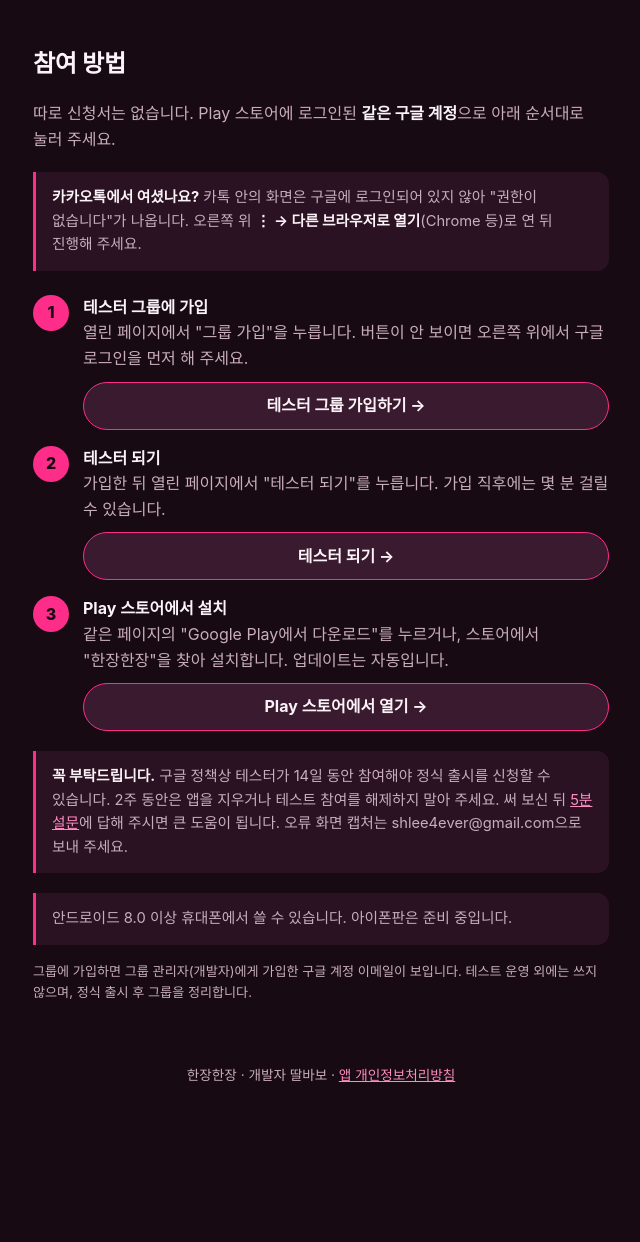
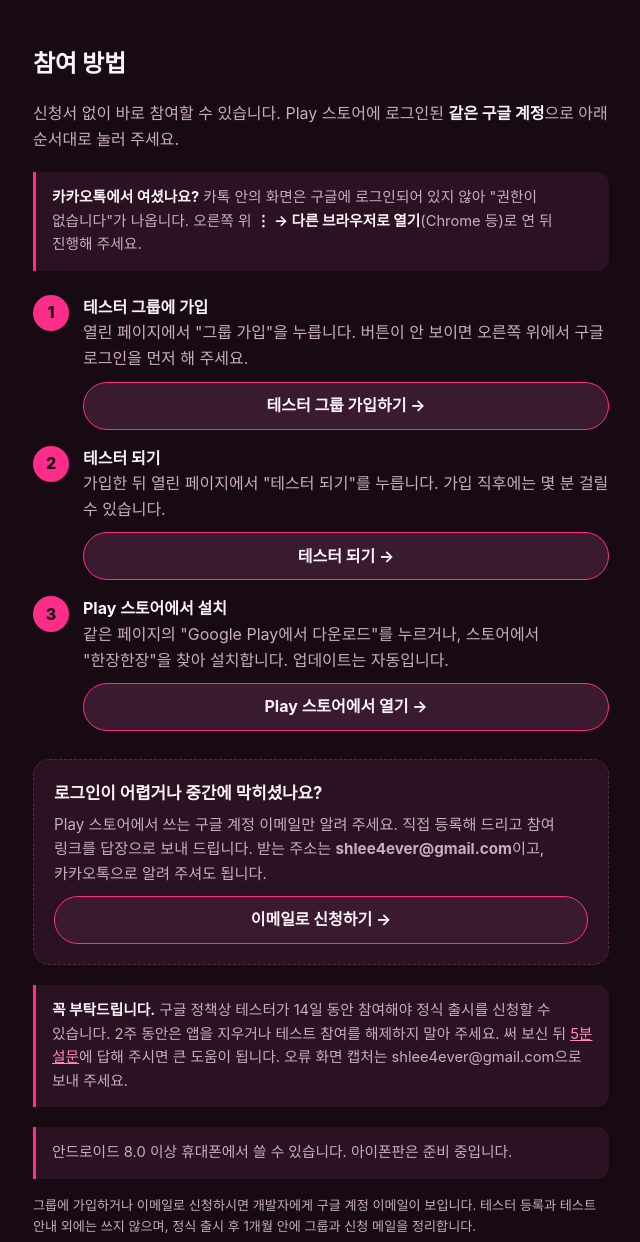
Before and after one commit to hanjanghanjang/hanjanghanjang.github.io, a plain HTML site: page beta/index.html in a window 1280 px wide. Shown: the part 1644-2886 px from the top of the page, without its empty margins (319-959 px from the left). Before the commit the page ends 2800 px from the top, so only its background shows below. Drawn offline with Linux system fonts and the light colour scheme.

Commit message:
테스터 안내에 이메일·카톡 신청 길 추가
Co-Authored-By: Claude Opus 5.5 <noreply@anthropic.com>

```diff
--- a/beta/index.html
+++ b/beta/index.html
@@ -45,7 +45,7 @@
 
   <section id="join" class="steps" aria-labelledby="steps-title">
     <h2 id="steps-title">참여 방법</h2>
-    <p class="steps-lead">따로 신청서는 없습니다. Play 스토어에 로그인된 <strong>같은 구글 계정</strong>으로 아래 순서대로 눌러 주세요.</p>
+    <p class="steps-lead">신청서 없이 바로 참여할 수 있습니다. Play 스토어에 로그인된 <strong>같은 구글 계정</strong>으로 아래 순서대로 눌러 주세요.</p>
     <p class="note"><strong>카카오톡에서 여셨나요?</strong> 카톡 안의 화면은 구글에 로그인되어 있지 않아 "권한이 없습니다"가 나옵니다. 오른쪽 위 <strong>⋮ → 다른 브라우저로 열기</strong>(Chrome 등)로 연 뒤 진행해 주세요.</p>
     <ol>
       <li><span>1</span><div><strong>테스터 그룹에 가입</strong>열린 페이지에서 "그룹 가입"을 누릅니다. 버튼이 안 보이면 오른쪽 위에서 구글 로그인을 먼저 해 주세요.
@@ -55,9 +55,14 @@
       <li><span>3</span><div><strong>Play 스토어에서 설치</strong>같은 페이지의 "Google Play에서 다운로드"를 누르거나, 스토어에서 "한장한장"을 찾아 설치합니다. 업데이트는 자동입니다.
         <a class="step-link" href="https://play.google.com/store/apps/details?id=com.hanjanghanjang" target="_blank" rel="noopener">Play 스토어에서 열기 →</a></div></li>
     </ol>
+    <aside class="fallback" aria-labelledby="fallback-title">
+      <h3 id="fallback-title">로그인이 어렵거나 중간에 막히셨나요?</h3>
+      <p>Play 스토어에서 쓰는 구글 계정 이메일만 알려 주세요. 직접 등록해 드리고 참여 링크를 답장으로 보내 드립니다. 받는 주소는 <strong>shlee4ever@gmail.com</strong>이고, 카카오톡으로 알려 주셔도 됩니다.</p>
+      <a class="step-link" href="mailto:shlee4ever@gmail.com?subject=%ED%95%9C%EC%9E%A5%ED%95%9C%EC%9E%A5%20%ED%85%8C%EC%8A%A4%ED%84%B0%20%EC%8B%A0%EC%B2%AD&amp;body=Play%20%EC%8A%A4%ED%86%A0%EC%96%B4%EC%97%90%EC%84%9C%20%EC%93%B0%EB%8A%94%20%EA%B5%AC%EA%B8%80%20%EA%B3%84%EC%A0%95%20%EC%9D%B4%EB%A9%94%EC%9D%BC%3A%20%0A%0A%28%EC%9C%84%20%EC%A4%84%EC%97%90%20%EC%9D%B4%EB%A9%94%EC%9D%BC%EC%9D%84%20%EC%A0%81%EC%96%B4%20%EB%B3%B4%EB%82%B4%20%EC%A3%BC%EC%8B%9C%EB%A9%B4%20%EB%93%B1%EB%A1%9D%ED%95%9C%20%EB%92%A4%20%EC%B0%B8%EC%97%AC%20%EB%A7%81%ED%81%AC%EB%A5%BC%20%EB%8B%B5%EC%9E%A5%EC%9C%BC%EB%A1%9C%20%EB%B3%B4%EB%82%B4%20%EB%93%9C%EB%A6%BD%EB%8B%88%EB%8B%A4.%29">이메일로 신청하기 →</a>
+    </aside>
     <p class="note"><strong>꼭 부탁드립니다.</strong> 구글 정책상 테스터가 14일 동안 참여해야 정식 출시를 신청할 수 있습니다. 2주 동안은 앱을 지우거나 테스트 참여를 해제하지 말아 주세요. 써 보신 뒤 <a href="https://docs.google.com/forms/d/e/1FAIpQLSco0LIi3ekge6-wwuZd_77YO16wgOP8baXhNtGVgB4tF58TmA/viewform" target="_blank" rel="noopener">5분 설문</a>에 답해 주시면 큰 도움이 됩니다. 오류 화면 캡처는 shlee4ever@gmail.com으로 보내 주세요.</p>
     <p class="note">안드로이드 8.0 이상 휴대폰에서 쓸 수 있습니다. 아이폰판은 준비 중입니다.</p>
-    <p class="fineprint">그룹에 가입하면 그룹 관리자(개발자)에게 가입한 구글 계정 이메일이 보입니다. 테스트 운영 외에는 쓰지 않으며, 정식 출시 후 그룹을 정리합니다.</p>
+    <p class="fineprint">그룹에 가입하거나 이메일로 신청하시면 개발자에게 구글 계정 이메일이 보입니다. 테스터 등록과 테스트 안내 외에는 쓰지 않으며, 정식 출시 후 1개월 안에 그룹과 신청 메일을 정리합니다.</p>
   </section>
 </main>
 
--- a/beta/style.css
+++ b/beta/style.css
@@ -101,3 +101,6 @@ footer { max-width: 640px; margin: 0 auto; padding: 40px var(--gutter) 56px; col
   .cta, .step-link { transition: none; }
 }
 .steps-lead + .note { margin: 0 0 24px; }
+.fallback { margin: 28px 0 0; padding: 20px; border: 1px dashed var(--line); border-radius: var(--radius-md); background: var(--surface); }
+.fallback h3 { margin: 0 0 6px; font-size: 1.05rem; }
+.fallback p { margin: 0; color: var(--muted); font-size: 0.95rem; }
```
